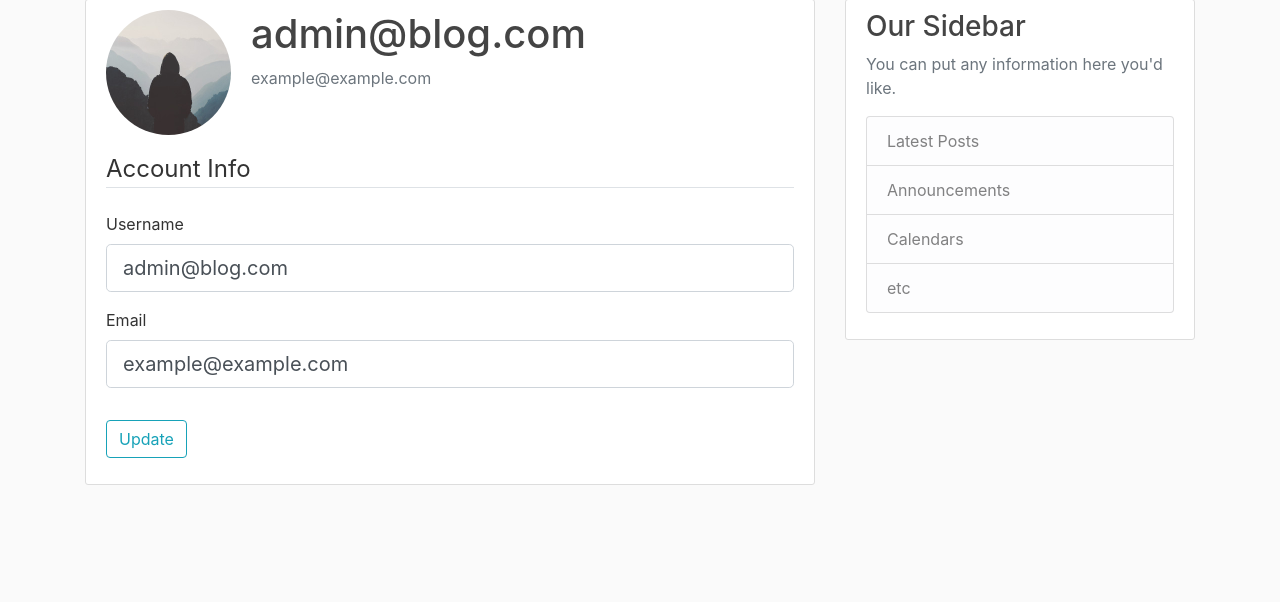
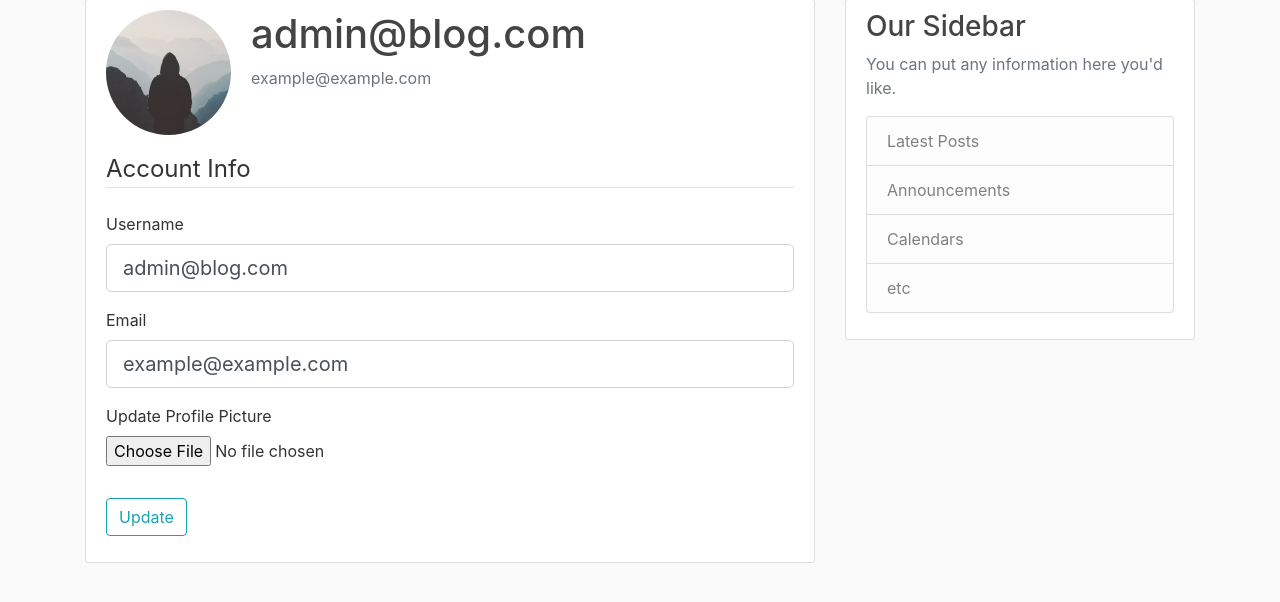
Before and after one commit to youhubs/flaskblog, a Flask app: page /account in a window 1280 px wide. Shown: the part 81-683 px from the top of the page. Run offline with Flask 2, Linux system fonts and the light colour scheme; a user stored in the database is signed in; some libraries are stand-ins or nearby versions.

Commit message:
User Profile Picture

```diff
--- a/blog/forms.py
+++ b/blog/forms.py
@@ -1,4 +1,5 @@
 from flask_wtf import FlaskForm
+from flask_wtf.file import FileField, FileAllowed
 from flask_login import current_user
 from wtforms import StringField, PasswordField, SubmitField, BooleanField
 from wtforms.validators import DataRequired, Length, Email, EqualTo, ValidationError
@@ -33,6 +34,7 @@ class LoginForm(FlaskForm):
 class UpdateAccountForm(FlaskForm):
     username = StringField('Username', validators=[DataRequired(), Length(min=2, max=20)])
     email = StringField('Email', validators=[DataRequired(), Email()])
+    picture = FileField('Update Profile Picture', validators=[FileAllowed(['jpg', 'png'])])
     submit = SubmitField('Update')
 
     def validate_username(self, username):
--- a/blog/routes.py
+++ b/blog/routes.py
@@ -1,3 +1,6 @@
+import os
+import secrets
+from PIL import Image  # pillow
 from flask import render_template, url_for, flash, redirect, request
 from blog import app, db, bcrypt
 from blog.models import User, Post
@@ -68,11 +71,28 @@ def logout():
     return redirect(url_for('home'))
 
 
+def save_picture(picture_file):
+    random_hex = secrets.token_hex(8)
+    _, f_ext = os.path.splitext(picture_file.filename)
+    picture_name = random_hex + f_ext
+    picture_path = os.path.join(app.root_path, 'static/profile_pics', picture_name)
+
+    output_size = 125, 125
+    img = Image.open(picture_file)
+    img.thumbnail(output_size)
+    img.save(picture_path)
+
+    return picture_name
+
+
 @app.route("/account", methods=['GET', 'POST'])
 @login_required
 def account():
     form = UpdateAccountForm()
     if form.validate_on_submit():
+        if form.picture.data:
+            picture_file = save_picture(form.picture.data)
+            current_user.image_file = picture_file
         current_user.username = form.username.data
         current_user.email = form.email.data
         db.session.commit()
--- a/blog/templates/account.html
+++ b/blog/templates/account.html
@@ -9,7 +9,7 @@
       </div>
     </div>
     <!-- FORM HERE -->
-    <form method="POST" action="">
+    <form method="POST" action="" enctype="multipart/form-data">
         {{ form.hidden_tag() }}
         <fieldset class="form-group">
             <legend class="border-bottom mb-4">Account Info</legend>
@@ -39,6 +39,15 @@
                     {{ form.email(class="form-control form-control-lg") }}
                 {% endif %}
             </div>
+            <div class="form-group">
+                {{ form.picture.label() }}
+                {{ form.picture(class="form-control-file") }}
+                {% if form.picture.errors %}
+                    {% for error in form.picture.errors %}
+                        <span class="text-danger">{{ error }}</span></br>
+                    {% endfor %}
+                {% endif %}
+            </div>
         </fieldset>
         <div class="form-group">
             {{ form.submit(class="btn btn-outline-info") }}
--- a/requirements.txt
+++ b/requirements.txt
@@ -12,6 +12,7 @@ idna==2.10
 itsdangerous==1.1.0
 Jinja2==2.11.2
 MarkupSafe==1.1.1
+Pillow==8.0.1
 pycparser==2.20
 six==1.15.0
 SQLAlchemy==1.3.20
```
Also changed, not shown: blog/site.db.
